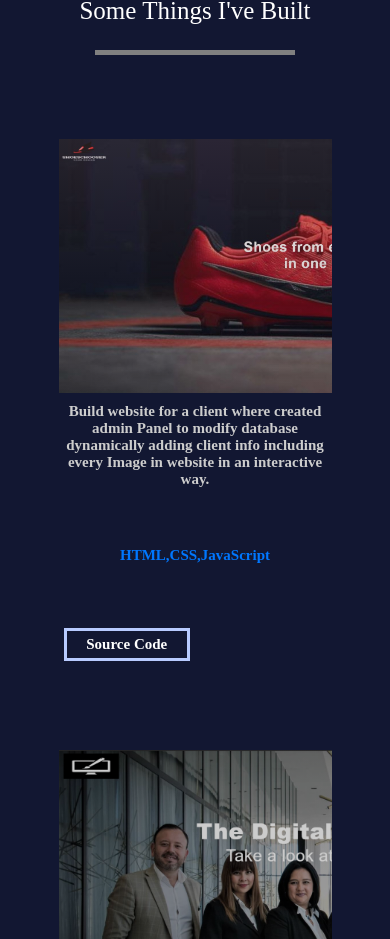
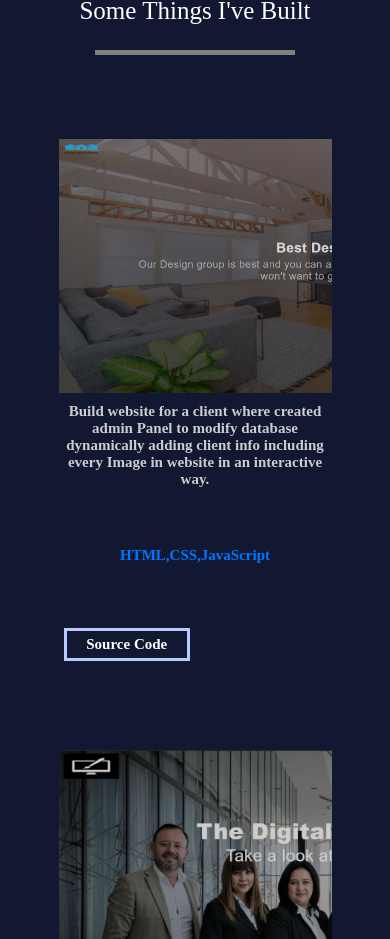
Before and after one commit to priyanshupandey1999/priyanshupandey1999.github.io, a plain HTML site: page index.html in a window 390 px wide. Shown: the part 5774-6713 px from the top of the page. Drawn offline with Linux system fonts and the light colour scheme.

Commit message:
Changes in constructor homepage Image

```diff
--- a/css/style.css
+++ b/css/style.css
@@ -734,7 +734,7 @@ nav{
 
 @media screen and (max-width: 546px) {
     .project-demo1{
-        background: linear-gradient( rgba(187, 149, 149, 0.2), rgba(0, 0, 0, 0.2) ),url("../Images/xyz123-compressed.jpg");
+        background: linear-gradient( rgba(187, 149, 149, 0.2), rgba(0, 0, 0, 0.2) ),url("../Images/constructor.jpg");
         background-repeat: no-repeat;
         background-size: cover;
         height:30vh;
```
Also changed, not shown: Images/Capture.PNG (deleted), Images/constructor.jpg (added), Images/xyz123-compressed.jpg (deleted).
